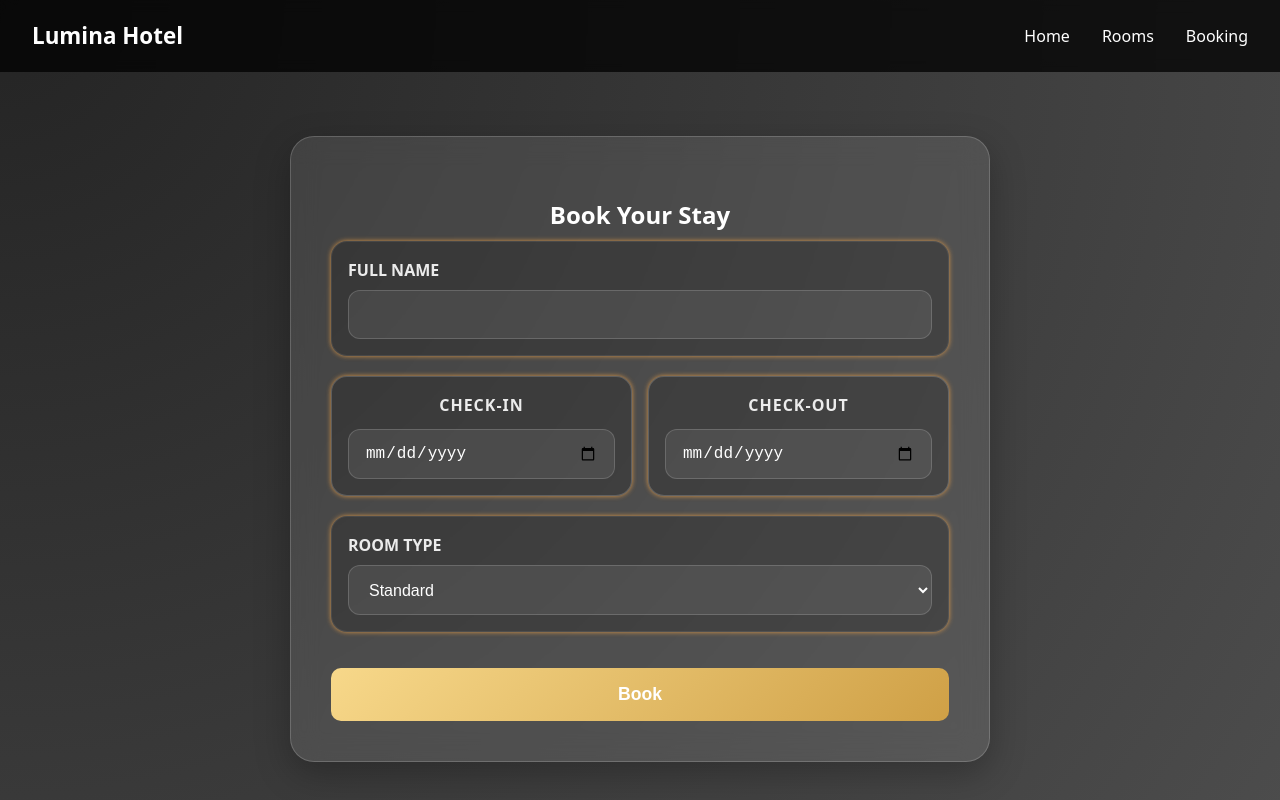
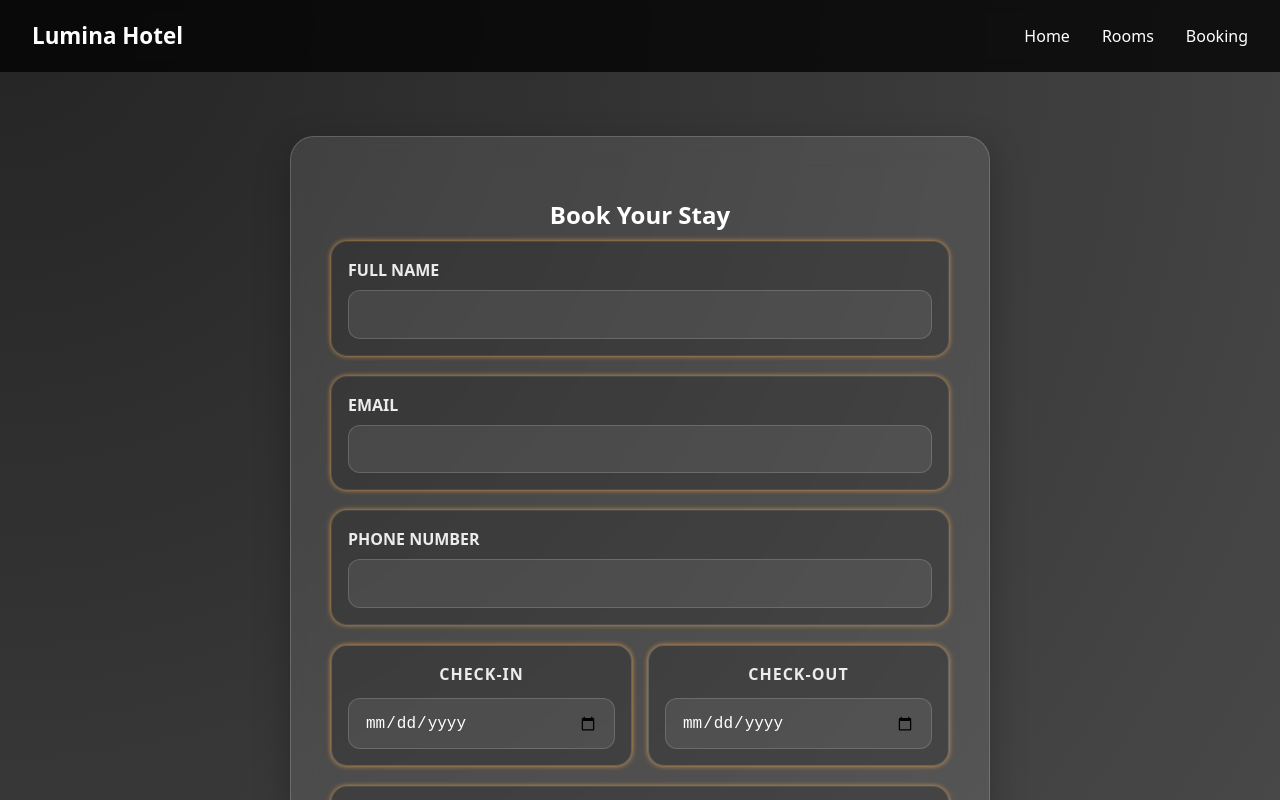
Before and after one commit to ActuallyWilliamR/Lumina-Hotel, a React (Vite) app: page /booking in a window 1280 px wide. Shown: the top 800 px of the page. Built offline with nearby package versions, Linux system fonts and the light colour scheme.

Commit message:
Added elements to BookForm

```diff
--- a/src/components/BookingForm.jsx
+++ b/src/components/BookingForm.jsx
@@ -3,6 +3,8 @@ import { useState } from "react"
 function Booking() {
 
   const [name, setName] = useState("")
+  const [email, setEmail] = useState("")
+  const [phoneNumber, setPhoneNumber] = useState ("")
   const [checkIn, setCheckIn] = useState("")
   const [checkOut, setCheckOut] = useState("")
   const [roomType, setRoomType] = useState("Standard")
@@ -18,6 +20,8 @@ function Booking() {
 
     const booking = {
       name,
+      email,
+      phoneNumber,
       checkIn,
       checkOut,
       roomType
@@ -45,6 +49,28 @@ function Booking() {
               id="name"
               value={name}
               onChange={(e) => setName(e.target.value)}
+            />
+          </div>
+
+          <div className="form-group">
+            <label htmlFor="email">Email</label>
+            <input
+              required
+              type="email"
+              id="email"
+              value={email}
+              onChange={(e) => setEmail(e.target.value)}
+            />
+          </div>
+
+          <div className="form-group">
+            <label htmlFor="phoneNumber">Phone Number</label>
+            <input
+              required
+              type="text"
+              id="phoneNumber"
+              value={phoneNumber}
+              onChange={(e) => setPhoneNumber(e.target.value)}
             />
           </div>
 
```
